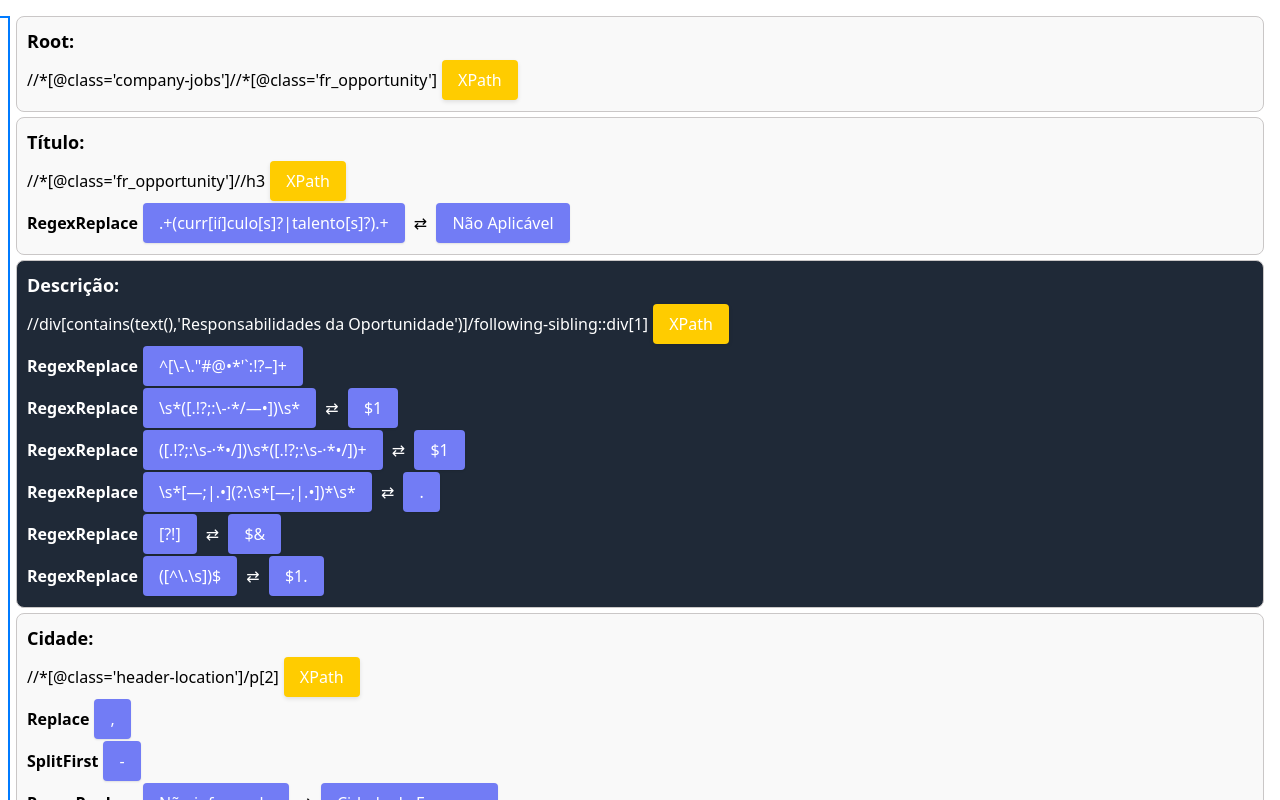
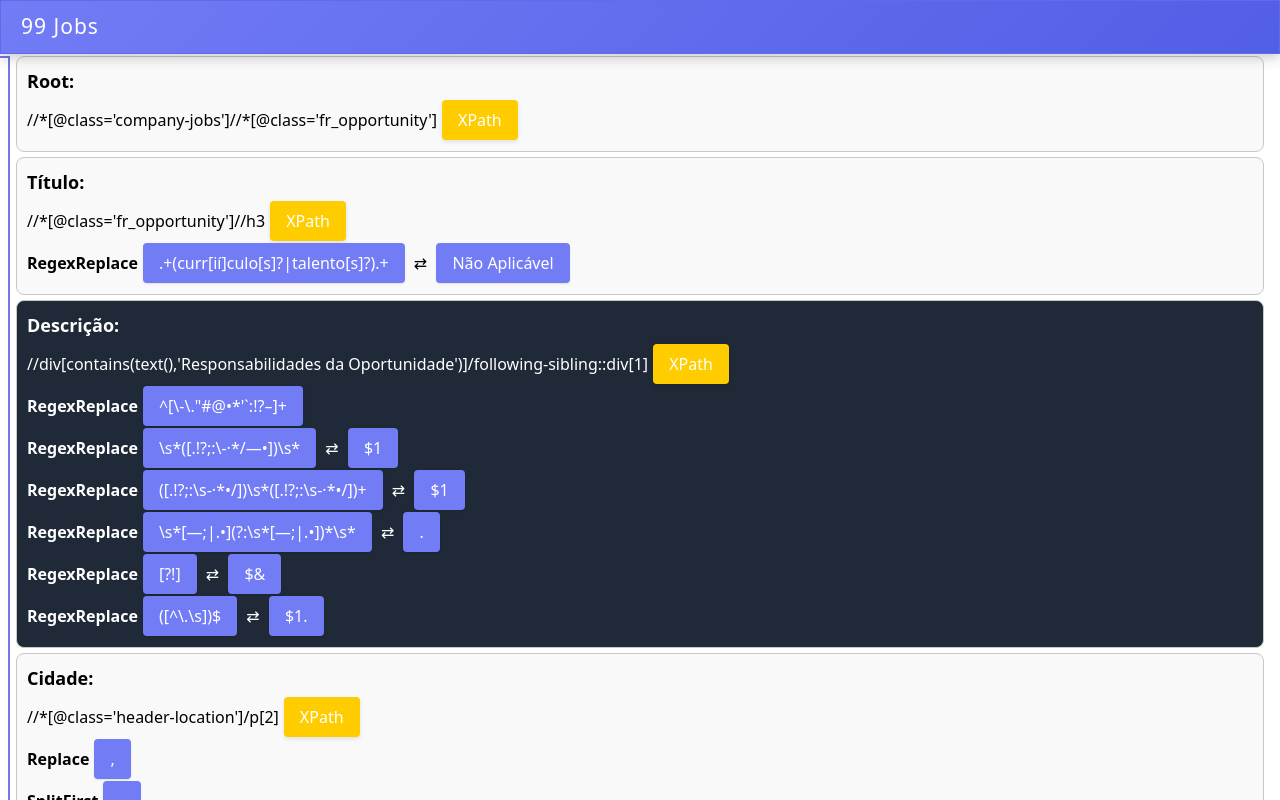
Before and after one commit to Daniel-Paschoalinoto/app-mapas, a Vue app: page / in a window 1280 px wide. Built offline with nearby package versions, Linux system fonts and the light colour scheme.

Commit message:
Adição componente header, ajustes de estilo e posicionamento

```diff
--- a/package.json
+++ b/package.json
@@ -1,6 +1,6 @@
 {
   "name": "mapas-vue",
-  "version": "1.2",
+  "version": "1.3",
   "private": true,
   "type": "module",
   "author": "Daniel Paschoalinoto - https://github.com/Daniel-Paschoalinoto",
--- a/src/App.vue
+++ b/src/App.vue
@@ -1,10 +1,13 @@
 <template>
   <div class="bg-white w-screen h-screen p-4" v-if="isLoaded">
-    <p v-if="!menuOpened" class="top-notice">
-      Passe o mouse na borda azul à esquerda da página para acessar o menu
-    </p>
-    <Menu :mapsList="mapsList" @select-map="selectMap" @menu-open="handleMenuOpen" />
-    <MapDetails :map="selectedMap" />
+    <Header :map="selectedMap" />
+    <div class="content">
+      <p v-if="!menuOpened" class="top-notice">
+        Interaja com a lateral esquerda da página para acessar o menu
+      </p>
+      <Menu :mapsList="mapsList" @select-map="selectMap" @menu-open="handleMenuOpen" />
+      <MapDetails :map="selectedMap" />
+    </div>
   </div>
   <div v-else class="flex justify-center items-center h-screen">
     <Spinner />
@@ -13,6 +16,7 @@
 
 <script setup>
 import { ref, watch, onMounted } from 'vue';
+import Header from './components/Header.vue';
 import Menu from './components/Menu.vue';
 import MapDetails from './components/MapDetails.vue';
 import Spinner from './components/Spinner.vue';
@@ -20,7 +24,7 @@
 const selectedMap = ref({});
 const mapsList = ref([]);
 const isLoaded = ref(false);
-const menuOpened = ref(false); // Estado para rastrear se o menu está aberto
+const menuOpened = ref(false);
 
 async function loadMaps() {
   const mapFiles = import.meta.glob('@/data/*.json');
@@ -71,9 +75,14 @@
   background: transparent;
 }
 
+.content {
+  padding-top: 40px;
+
+}
+
 .top-notice {
   position: absolute;
-  top: 20px;
+  top: 10px;
   left: 50%;
   transform: translateX(-50%);
   background-color: rgba(255, 255, 255, 0.9);
@@ -84,6 +93,9 @@
   border-radius: 5px;
   box-shadow: 0 2px 8px rgba(0, 0, 0, 0.1);
   animation: blinker 2s linear infinite;
+  z-index: 10;
+  white-space: nowrap;
+  overflow: hidden;
 }
 
 @keyframes blinker {
--- /dev/null
+++ b/src/components/Header.vue
@@ -0,0 +1,37 @@
+<template>
+    <header class="header">
+        <h1 class="header-title">{{ map.nome }}</h1>
+    </header>
+</template>
+
+<script setup>
+const props = defineProps({
+    map: {
+        type: Object,
+        required: true,
+    }
+});
+</script>
+
+<style scoped>
+.header {
+    display: flex;
+    justify-content: space-between;
+    align-items: center;
+    background: linear-gradient(135deg, #727cf5, #515ee6);
+    color: white;
+    padding: 10px 20px;
+    box-shadow: 0 4px 12px rgba(0, 0, 0, 0.2);
+    position: fixed;
+    top: 0;
+    left: 0;
+    width: 100%;
+    z-index: 10;
+    border: 1px solid #5f6bef
+}
+
+.header-title {
+    font-size: 21px;
+    letter-spacing: 1px;
+}
+</style>
--- a/src/components/Menu.vue
+++ b/src/components/Menu.vue
@@ -5,7 +5,7 @@
       <div class="w-full flex justify-between items-center mb-2">
         <p class="w-full font-semibold text-lg">Lista de mapas</p>
       </div>
-      <div class="overflow-y-auto max-h-full hide-scrollbar">
+      <div class="overflow-y-auto max-h-full hide-scrollbar flex-1" style="padding-bottom: 3rem;">
         <div class="space-y-1">
           <button v-for="map in mapsList" :key="map.nome"
             class="rounded-md py-2 px-4 w-full bg-gray-200 text-gray-800 font-semibold hover:bg-gray-300 transition duration-200 shadow-sm focus:outline-none focus:ring-2 focus:ring-green-500"
@@ -49,7 +49,7 @@
 <style scoped>
 #menu {
   transition: transform 0.2s ease;
-  border: 2px solid #007bff;
+  border: 2px solid #6f7aed;
 }
 
 .hide-scrollbar::-webkit-scrollbar {
```
Also changed, not shown: 1 other file (tests, documents, lock files or other folders).
